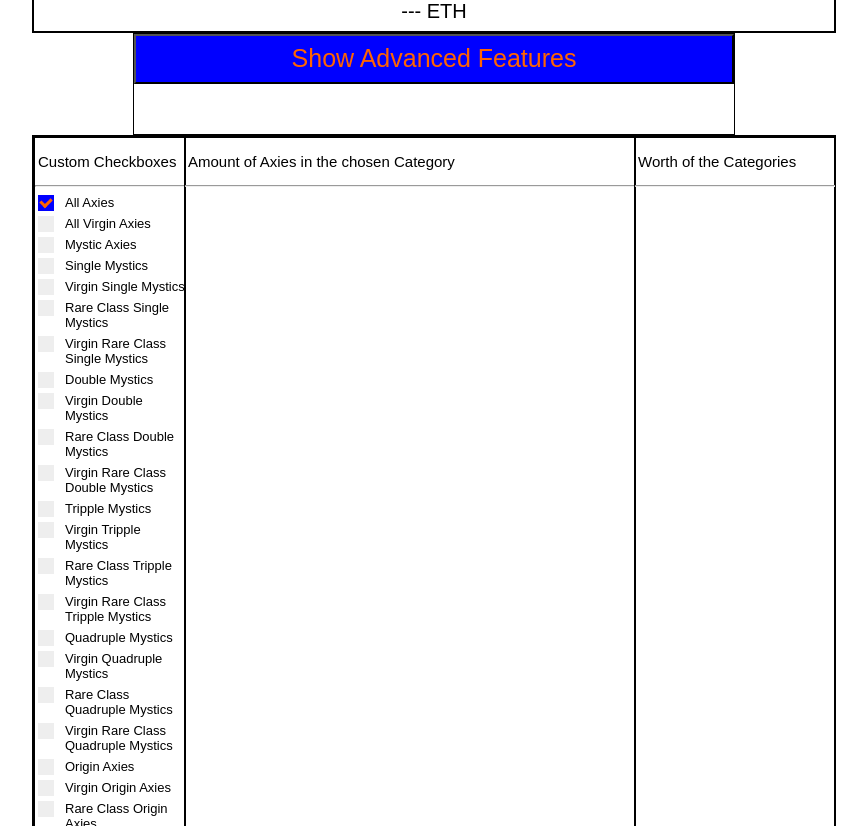
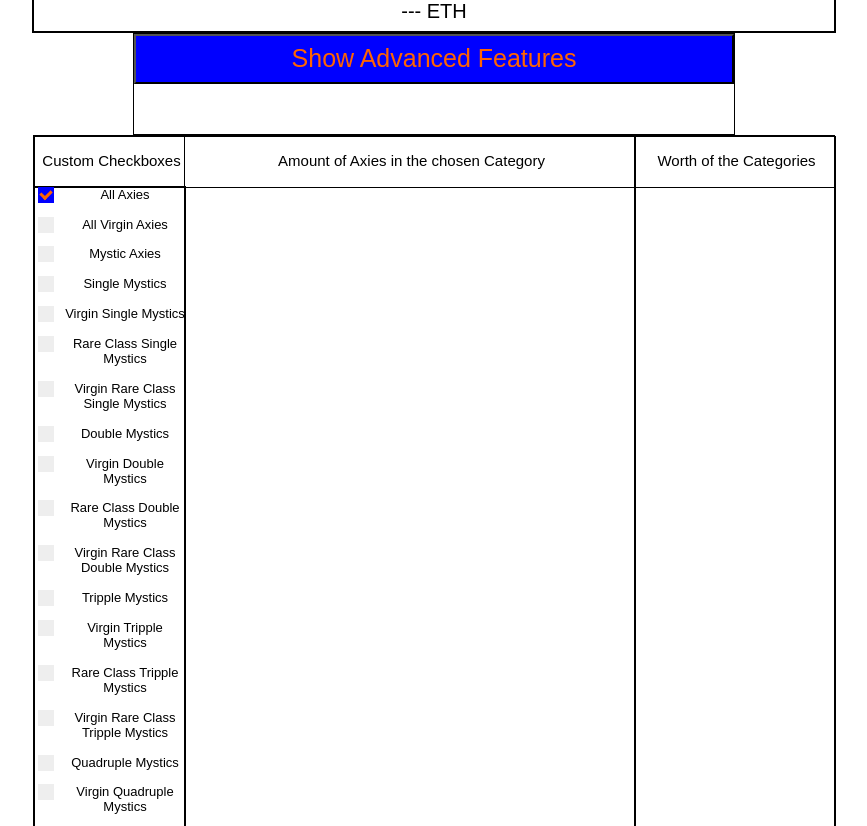
Before and after one commit to CoderHenri/AI-Min-Worth-Calc, a plain HTML site: page index.html in a window 1280 px wide. Shown: the part 400-1226 px from the top of the page, without its empty margins (206-1073 px from the left). Drawn offline with Linux system fonts and the light colour scheme.

Commit message:
Improved format

```diff
--- a/Style.css
+++ b/Style.css
@@ -184,14 +184,28 @@
     height: 1500px;
     width: 800px;
     margin: auto;
-    border: 2px solid black;
+    border: 1px solid black;
     position: relative;
+    text-align: center;
+}
+
+#AdvancedDescription {
+    height: 50px;
+    width: 800px;
+    display: grid;
+    grid-template-columns: 150px 450px 200px;
+    left: 0px;
+    border: 1px solid black;
+    position: absolute;
 }
 
 #AdvancedFeaturesCheckBoxes {
-    height: 1500px;
+    height: 1450px;
     width: 150px;
+    display: grid;
+    grid-template-rows: 30px;
     left: 0px;
+    top: 50px;
     border: 1px solid black;
     position: absolute;
 }
--- a/index.html
+++ b/index.html
@@ -68,9 +68,16 @@
     </div>
 
     <div id="AdvancedFeatures">
+        <div id="AdvancedDescription">
+            <p class="InfoText" id="CheckBoxDescription"> Custom Checkboxes </p>
+
+            <p class="InfoText"> Amount of Axies in the chosen Category </p>
+
+            <p class="InfoText"> Worth of the Categories </p>
+
+        </div>
         <div id="AdvancedFeaturesCheckBoxes">
-            <p class="InfoText" id="CheckBoxDescription"> Custom Checkboxes </p>
-            <hr>
+
             <label class="container">All Axies
                 <input type="checkbox" checked="checked">
                 <span class="checkmark"></span>
@@ -219,17 +226,19 @@
                 <input type="checkbox">
                 <span class="checkmark"></span>
             </label>
+            <label class="container">80/20 Quantity/Quality
+                <input type="checkbox">
+                <span class="checkmark"></span>
+            </label>
 
 
 
         </div>
         <div id="AmountAxiesinCategory">
-            <p class="InfoText"> Amount of Axies in the chosen Category </p>
-            <hr> <!-- Line unter dem Infotext -->
+
         </div>
         <div id="WorthAxiesinCategory">
-            <p class="InfoText"> Worth of the Categories </p>
-            <hr> <!-- Line unter dem Infotext -->
+
         </div>
     </div>
 
```
